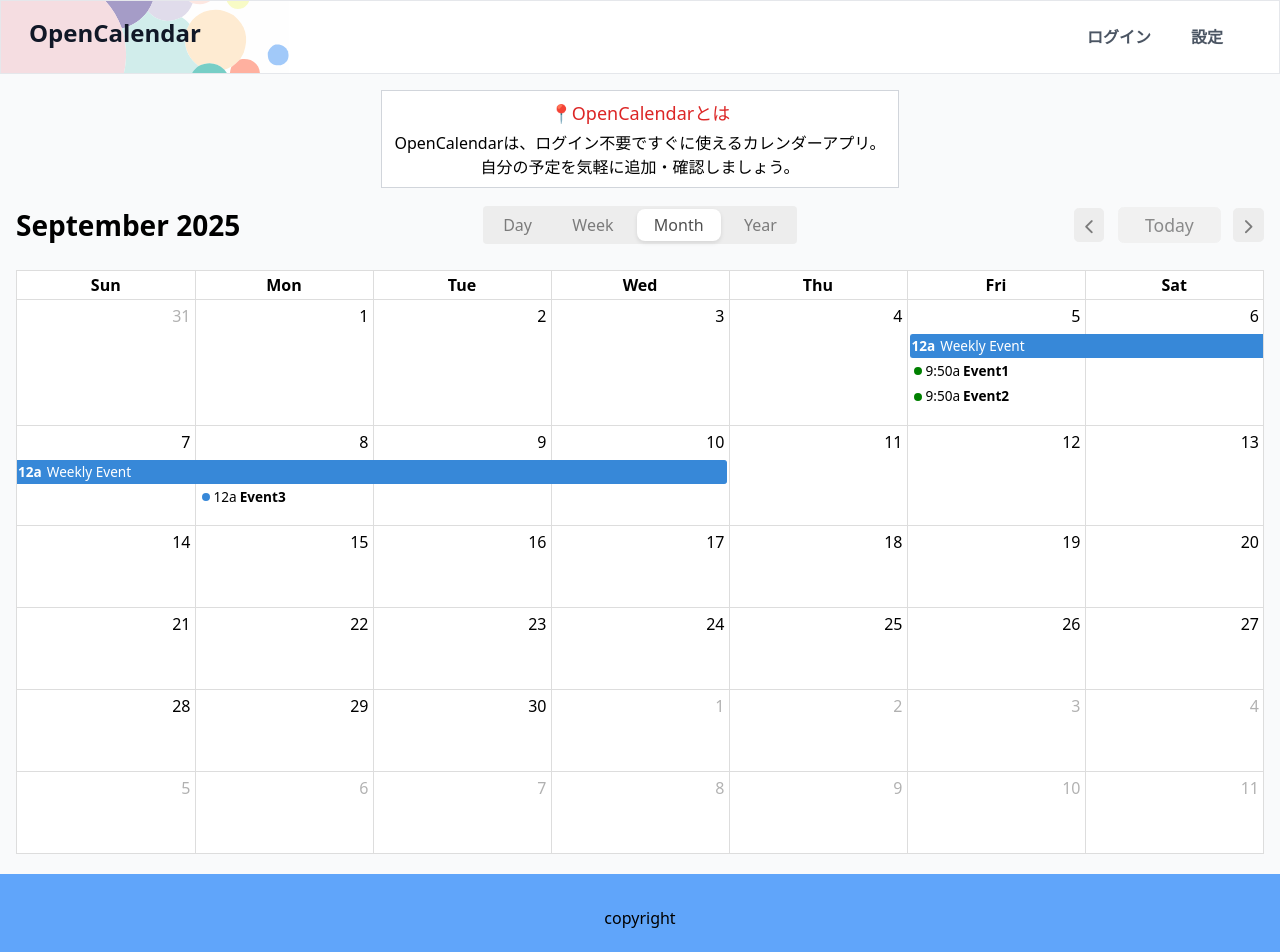
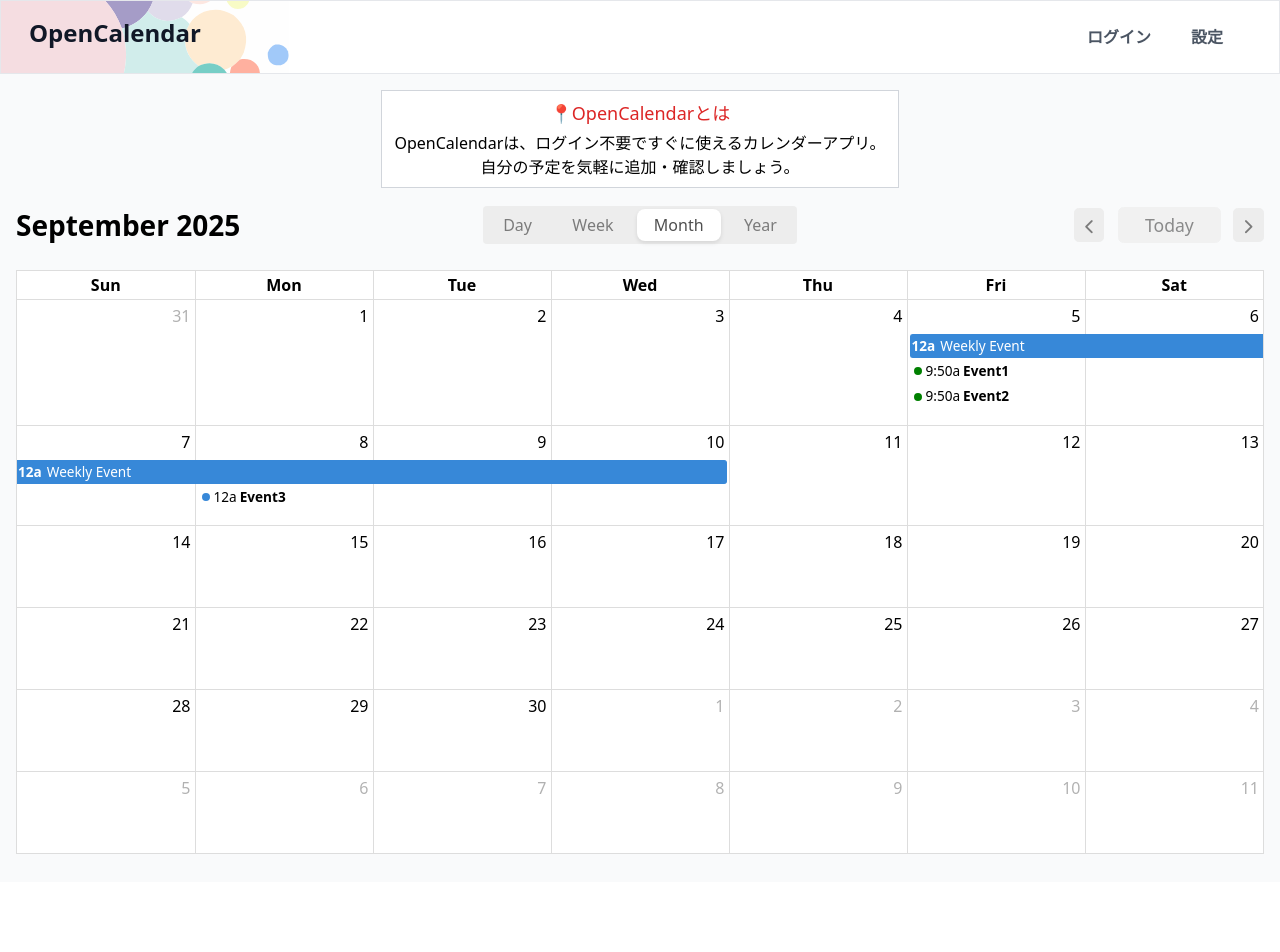
Before and after one commit to Ashtan666/open-calendar, a Next.js app: page / in a window 1280 px wide. Shown: the top 952 px of the page. After the commit the page ends 882 px from the top, so only its background shows below. Built offline with nearby package versions, Linux system fonts and the light colour scheme.

Commit message:
chore(layout): clear footer content as it's not needed for MVP'
Closes #2

```diff
--- a/app/layout.tsx
+++ b/app/layout.tsx
@@ -51,9 +51,10 @@ export default function RootLayout({
           </div>
         </header>
         {children}
-        <footer className="bg-blue-400 text-center py-8">
+        <footer className="bg-gray-50 h-2"></footer>
+        {/* <footer className="bg-blue-400 text-center py-8">
           <p>copyright</p>
-        </footer>
+        </footer> */}
       </body>
     </html>
   );
```
